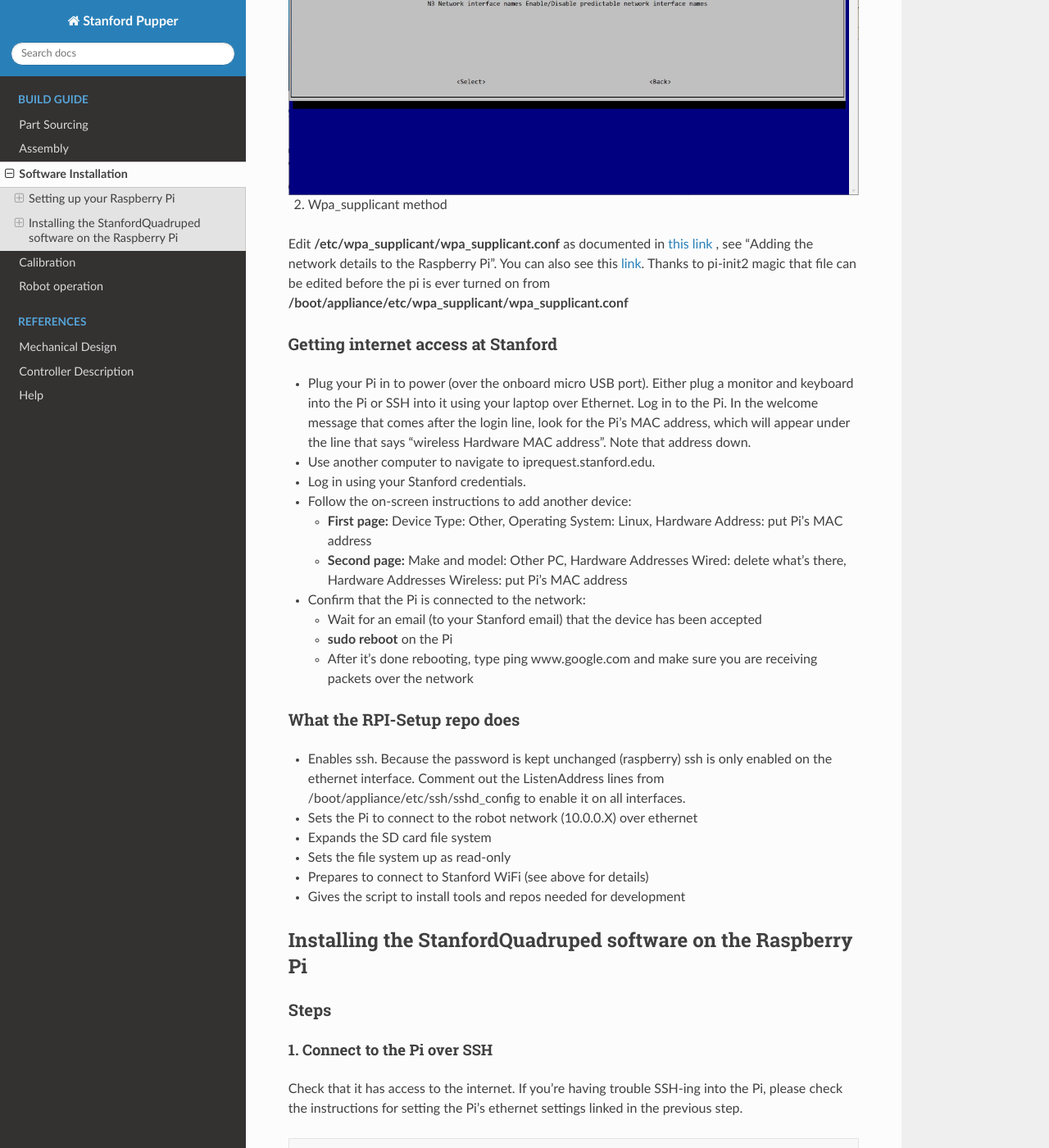
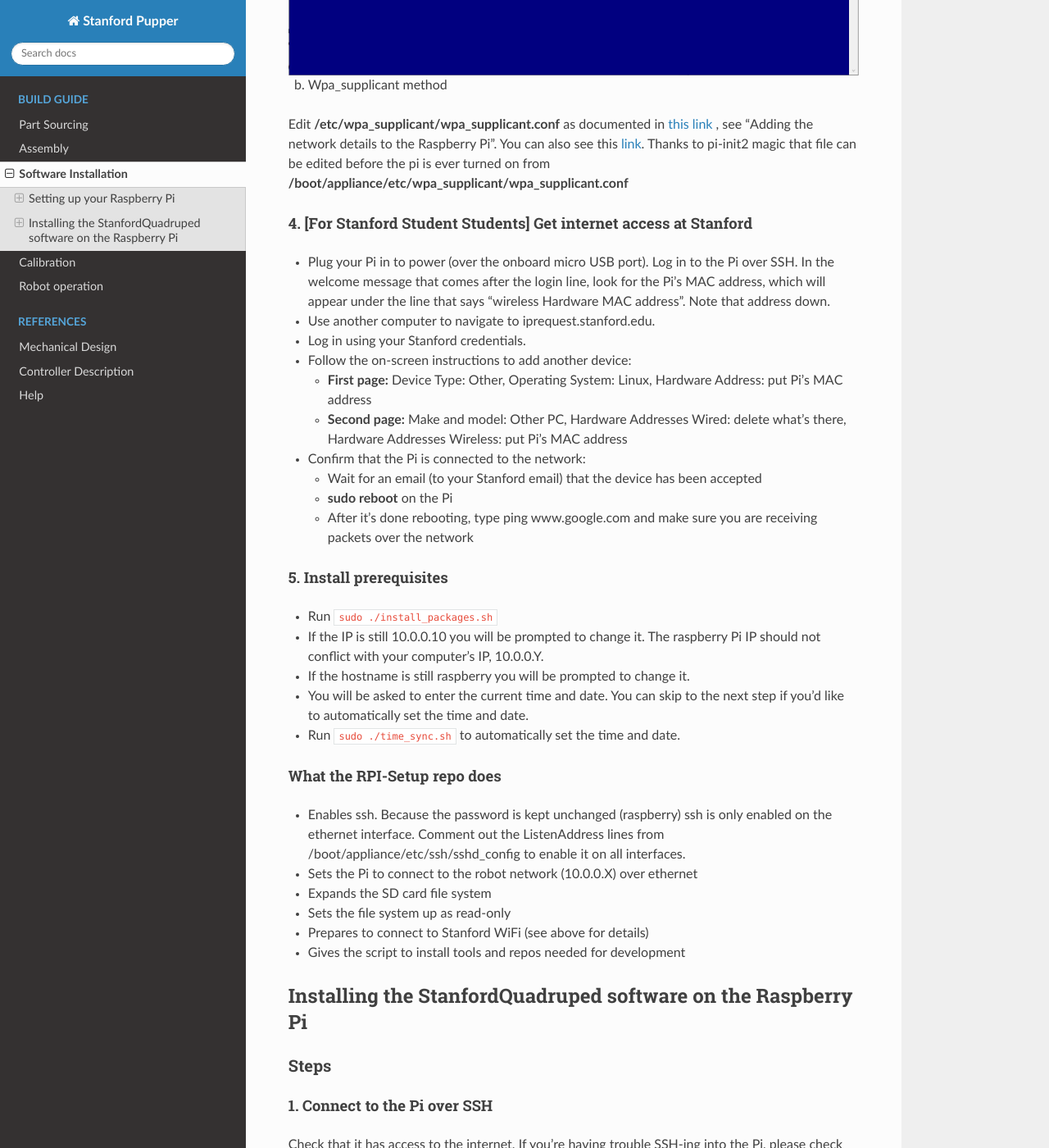
Before and after one commit to stanfordroboticsclub/Pupper, a Sphinx documentation site: the page built from docs/guide/software_installation.rst, in a window 1280 px wide and 1400 px high, scrolled down 6193 px. Shown: the whole window at 82% size. Built offline with Sphinx 7.4.7 and the Read the Docs theme 2.0.0, drawn with Linux system fonts in a browser that asks for light colours; some of the changed text lies outside the part shown.

Commit message:
Fix internet docs

```diff
--- a/docs/guide/operation.rst
+++ b/docs/guide/operation.rst
@@ -44,8 +44,8 @@ Robot controls
 * "X" button: Press it three times to complete a full hop
 
 
-Notes
--------
+Important Notes
+---------------
 
 * PS4 controller pairing instructions (repeat of instructions above)
 
--- a/docs/guide/software_installation.rst
+++ b/docs/guide/software_installation.rst
@@ -101,17 +104,8 @@ Confirm that the terminal prompt ends with (rw) instead of (ro).
 .. image:: ../_static/readwrite.JPG
     :align: center
 
-11. Install prerequisites
-##############################
-
-* Run ``sudo ./install_packages.sh``
-* If the IP is still 10.0.0.10 you will be prompted to change it. The raspberry Pi IP should not conflict with your computer's IP, 10.0.0.Y.
-* If the hostname is still raspberry you will be prompted to change it.
-* You will be asked to enter the current time and date. This is needed so that certificates don't get marked as expired. There is a ``time_sync.sh`` script that updates the current time from google
-
-
-Getting internet access
-^^^^^^^^^^^^^^^^^^^^^^^^^^^^^^^^^^^^^
+4. Get internet access
+#########################
 
 There are two methods for getting internet access: using the raspi-config tool on the Pi or
 changing the wpa_supplicant file on the SD card before inserting it into the Pi. If you're on Stanford campus, please follow
@@ -136,14 +130,14 @@ This is the menu that will appear. Go to Network Options, then Wi-Fi and enter y
 .. image:: ../_static/raspconfig2.JPG
     :align: center
 
-2. Wpa_supplicant method
+b. Wpa_supplicant method
 
 Edit **/etc/wpa_supplicant/wpa_supplicant.conf** as documented in `this link <https://www.raspberrypi.org/documentation/configuration/wireless/wireless-cli.md>`_ , see "Adding the network details to the Raspberry Pi". You can also see this `link <https://linux.die.net/man/5/wpa_supplicant.conf>`_. Thanks to pi-init2 magic that file can be edited before the pi is ever turned on from **/boot/appliance/etc/wpa_supplicant/wpa_supplicant.conf**
 
-Getting internet access at Stanford
-^^^^^^^^^^^^^^^^^^^^^^^^^^^^^^^^^^^^^
+4. [For Stanford Student Students] Get internet access at Stanford
+###############################################################################
 
-* Plug your Pi in to power (over the onboard micro USB port). Either plug a monitor and keyboard into the Pi or SSH into it using your laptop over Ethernet. Log in to the Pi. In the welcome message that comes after the login line, look for the Pi's MAC address, which will appear under the line that says "wireless Hardware MAC address". Note that address down.
+* Plug your Pi in to power (over the onboard micro USB port). Log in to the Pi over SSH. In the welcome message that comes after the login line, look for the Pi's MAC address, which will appear under the line that says "wireless Hardware MAC address". Note that address down.
 *  Use another computer to navigate to iprequest.stanford.edu.
 *   Log in using your Stanford credentials.
 *    Follow the on-screen instructions to add another device:
@@ -157,9 +151,18 @@ Getting internet access at Stanford
       *  **sudo reboot** on the Pi
       *   After it's done rebooting, type ping www.google.com and make sure you are receiving packets over the network
 
+5. Install prerequisites
+##############################
+
+* Run ``sudo ./install_packages.sh``
+* If the IP is still 10.0.0.10 you will be prompted to change it. The raspberry Pi IP should not conflict with your computer's IP, 10.0.0.Y.
+* If the hostname is still raspberry you will be prompted to change it.
+* You will be asked to enter the current time and date. You can skip to the next step if you'd like to automatically set the time and date.
+* Run ``sudo ./time_sync.sh`` to automatically set the time and date.
+
 
 What the RPI-Setup repo does
-^^^^^^^^^^^^^^^^^^^^^^^^^^^^
+#############################
 
 * Enables ssh. Because the password is kept unchanged (raspberry) ssh is only enabled on the ethernet interface. Comment out the ListenAddress lines from /boot/appliance/etc/ssh/sshd_config to enable it on all interfaces.
 *  Sets the Pi to connect to the robot network (10.0.0.X) over ethernet
@@ -190,11 +193,11 @@ Check that it has access to the internet. If you're having trouble SSH-ing into
 2. Test for the internet connection.
 ######################################
 
-It should only run 4 tests, if it continues, use Ctrl + C to stop it. Below is a piture of a successful run.
-
 ::
 
 	ping www.google.com
+
+This is what the output should look like:
 
 .. image:: ../_static/pingresults.JPG
     :align: center
@@ -231,6 +234,7 @@ Unplug the battery, wait about 30 seconds, and then plug it back in.
 6. Verify everything is working
 ###############################
 
+#. If you just powered on the Pi, wait about 30 seconds until the green light stops blinking.
 #. SSH into the robot
 
     * Run ``ssh pi@10.0.0.xx (where xx is the IP address you chose for the robot)``
```
Also changed, not shown: other parts of docs/guide/software_installation.rst (+8 -5 lines).
